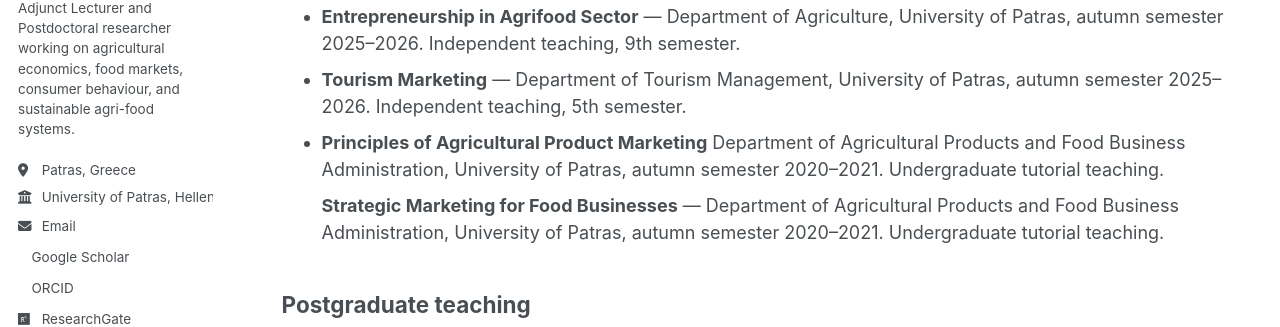
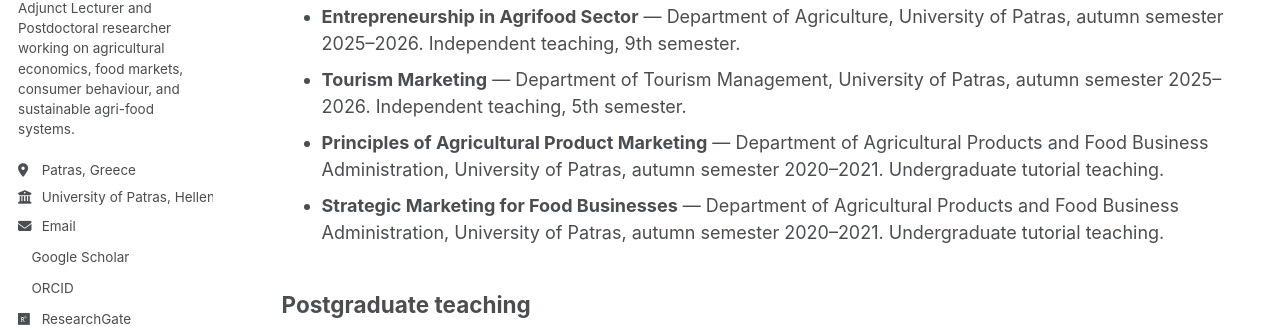
Before and after one commit to TheofanisZacharatos/theofaniszacharatos.github.io, a Jekyll site: the page built from _pages/teaching.html, in a window 1280 px wide and 951 px high. Shown: the part 279-606 px from the top of the window. Built offline with Jekyll 4.4.1, drawn with Linux system fonts in a browser that asks for light colours; a style sheet for code colours, icons or effects is not loaded.

Commit message:
Update teaching.html

```diff
--- a/_pages/teaching.html
+++ b/_pages/teaching.html
@@ -27,14 +27,14 @@ author_profile: true
     Independent teaching, 5th semester.
   </li>
 
-  <li>
-    <strong>Principles of Agricultural Product Marketing</strong>
+   <li>
+    <strong>Principles of Agricultural Product Marketing</strong> —
     Department of Agricultural Products and Food Business Administration,
     University of Patras, autumn semester 2020–2021.
     Undergraduate tutorial teaching.
-    </li>
+  </li>
 
-  </li>
+  <li>
     <strong>Strategic Marketing for Food Businesses</strong> —
     Department of Agricultural Products and Food Business Administration,
     University of Patras, autumn semester 2020–2021.
```
